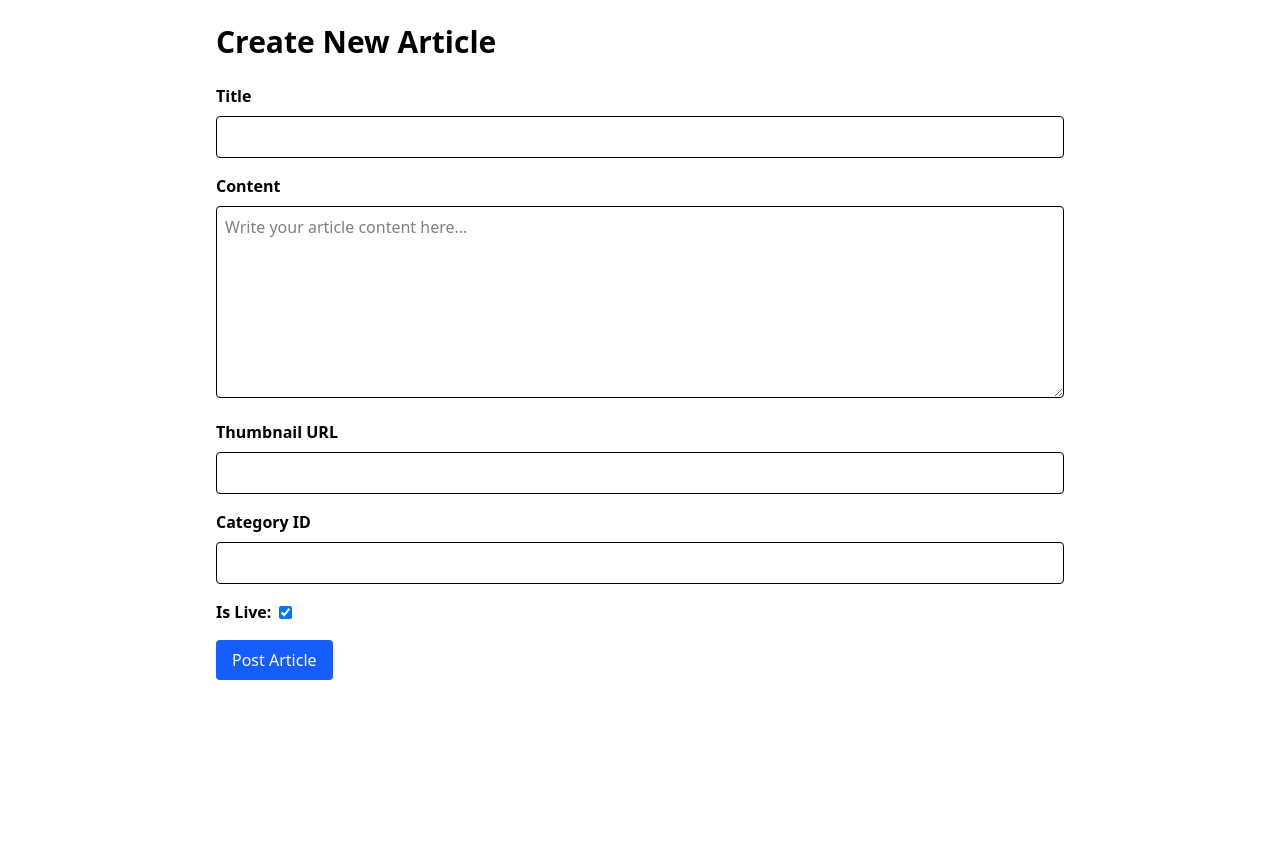
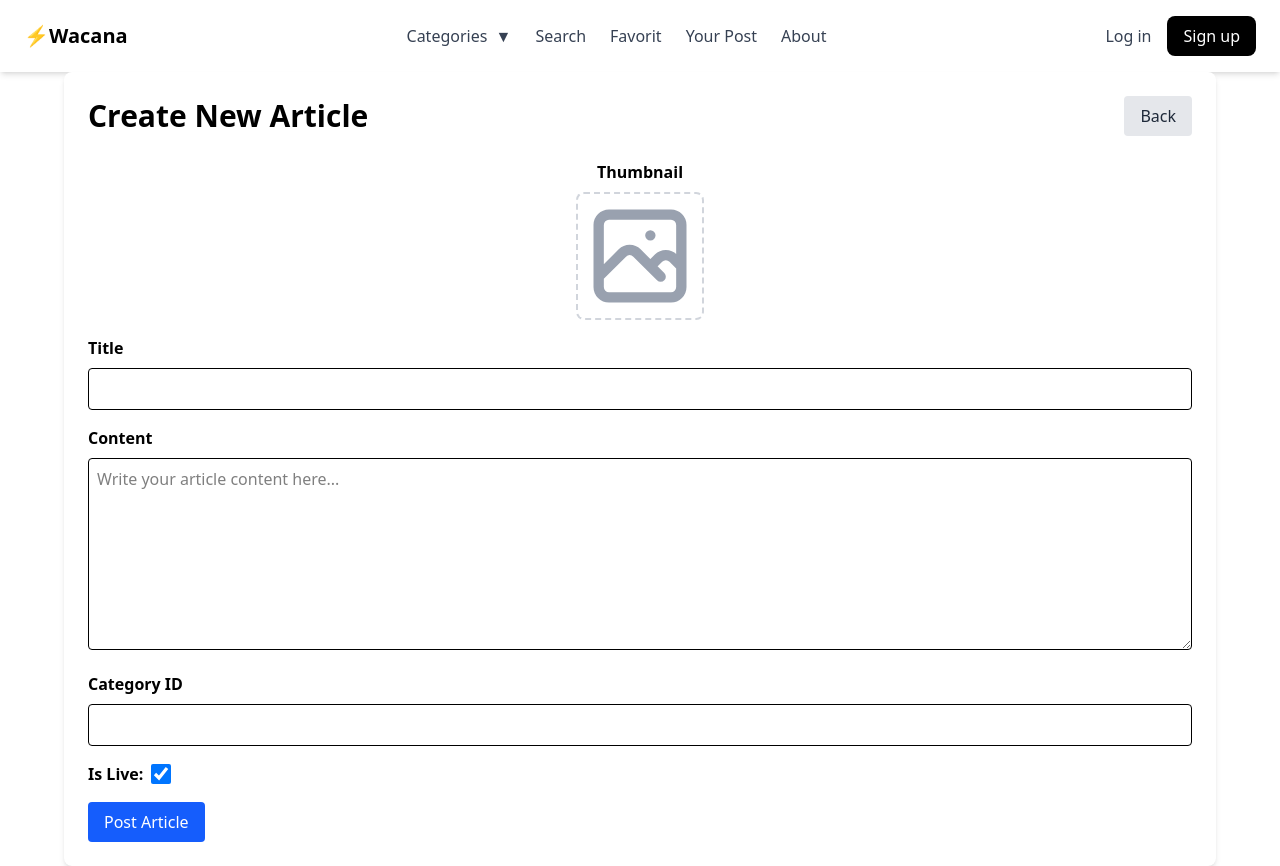
Before and after one commit to AfifJ/wacana, a React (Vite) app in the folder frontend/: page /create in a window 1280 px wide. Before the commit the page ends 800 px from the top, so only its background shows below. Built offline with nearby package versions, Linux system fonts and the light colour scheme.

Commit message:
fix branch dev-1

```diff
--- a/frontend/src/pages/PostDetail.jsx
+++ /dev/null
@@ -1,51 +0,0 @@
-import { useEffect, useState } from 'react';
-import { useParams } from 'react-router-dom';
-import Navbar from '../components/Navbar';
-import Footer from '../components/Footer';
-import useArticles from '../hooks/useArticles'; // new import
-
-const PostDetail = () => {
-    const { id } = useParams();
-    const [post, setPost] = useState(null);
-    const { loading, error, getArticleById } = useArticles(); // use hook's states and fetcher
-
-    useEffect(() => {
-        getArticleById(id)
-          .then(data => setPost(data))
-          .catch(() => {}); // error already handled in the hook
-    }, [id, getArticleById]);
-
-    if (loading) return <p>Loading...</p>;
-    if (error) return <p>Error: {error}</p>;
-
-    return (
-        <>
-        <Navbar />
-        <div className="max-w-6xl mx-auto px-6 py-12">
-            {post ? (
-                <div className="bg-white rounded-lg shadow-lg overflow-hidden mt-10">
-                    <img
-                        src={post.thumbnail}
-                        alt={post.title}
-                        className="w-full h-96 object-cover"
-                    />
-                    <div className="p-6">
-                        <h1 className="text-4xl font-bold mb-4">{post.title}</h1>
-                        <div className="flex items-center text-sm text-blue-600 mb-4">
-                            <span>By {post.author_id}</span>
-                            <span className="mx-2"></span>
-                            <span>{post.date}</span>
-                        </div>
-                        <p className="text-gray-800">{post.content}</p>
-                    </div>
-                </div>
-            ) : (
-                <p className="text-center text-gray-600">Post not found</p>
-            )}
-        </div>
-        <Footer />
-        </>
-    );
-};
-
-export default PostDetail;
--- a/frontend/src/pages/articles/CreateArticle.jsx
+++ b/frontend/src/pages/articles/CreateArticle.jsx
@@ -1,17 +1,19 @@
-import React, { useState } from 'react';
-import { useNavigate } from 'react-router-dom';
-import useArticles from '../../hooks/useArticles';
-import { useAuth } from '../../hooks/useAuth';
+import React, { useState } from "react";
+import { useNavigate } from "react-router-dom";
+import useArticles from "../../hooks/useArticles";
+import { useAuth } from "../../hooks/useAuth";
+import Navbar from "../../components/Navbar";
+import { PhotographIcon } from "@heroicons/react/outline";
 
 const CreateArticle = () => {
   const { postArticle } = useArticles();
   const { user } = useAuth(); // Pastikan hook useAuth mengembalikan user yang sudah tersimpan
   const navigate = useNavigate();
 
-  const [title, setTitle] = useState('');
-  const [content, setContent] = useState('');
-  const [thumbnail, setThumbnail] = useState('');
-  const [categoryId, setCategoryId] = useState('');
+  const [title, setTitle] = useState("");
+  const [content, setContent] = useState("");
+  const [thumbnail, setThumbnail] = useState("");
+  const [categoryId, setCategoryId] = useState("");
   const [isLive, setIsLive] = useState(true);
   const [error, setError] = useState(null);
   const [loading, setLoading] = useState(false);
@@ -21,21 +23,21 @@ const CreateArticle = () => {
     setLoading(true);
     setError(null);
 
-    console.log(user)
+    console.log(user);
 
     const articleData = {
       title,
       content,
       thumbnail,
       category_id: categoryId,
-      author_id: user ? user.id : '', // Pastikan user sudah login dan memiliki _id
+      author_id: user ? user.id : "", // Pastikan user sudah login dan memiliki _id
       is_live: isLive,
     };
 
     try {
       await postArticle(articleData);
-      alert('Article posted successfully!');
-      navigate('/');
+      alert("Article posted successfully!");
+      navigate("/");
     } catch (err) {
       setError(err.message);
     } finally {
@@ -43,12 +45,47 @@ const CreateArticle = () => {
     }
   };
 
+  const handleThumbnailChange = (e) => {
+    const file = e.target.files[0];
+    if (file) {
+      setThumbnail(URL.createObjectURL(file));
+    }
+  };
+
   return (
-    <div className="max-w-4xl mx-auto p-6">
-      <h1 className="text-3xl font-bold mb-6">Create New Article</h1>
+    <>
+      <Navbar />
+      <div className="max-w-6xl mx-auto p-6 bg-white shadow-md rounded-lg">
+        <div className="flex justify-between items-center mb-6">
+          <h1 className="text-3xl font-bold">Create New Article</h1>
+          <button
+            onClick={() => navigate(-1)}
+            className="bg-gray-200 hover:bg-gray-300 text-gray-800 py-2 px-4 rounded"
+          >
+            Back
+          </button>
+        </div>
         {error && <p className="text-red-500 mb-4">{error}</p>}
-      <form onSubmit={handleSubmit}>
-        <div className="mb-4">
+        <form onSubmit={handleSubmit} className="space-y-4">
+          <div className="flex flex-col items-center mb-4">
+            <label className="block font-semibold mb-2">Thumbnail</label>
+            <div className="relative">
+              <input
+                type="file"
+                accept="image/*"
+                onChange={handleThumbnailChange}
+                className="absolute inset-0 w-full h-full opacity-0 cursor-pointer"
+              />
+              <div className="flex items-center justify-center w-32 h-32 border-2 border-dashed border-gray-300 rounded-lg">
+                {thumbnail ? (
+                  <img src={thumbnail} alt="Thumbnail" className="w-full h-full object-cover rounded-lg" />
+                ) : (
+                  <PhotographIcon className="text-gray-400 text-4xl" />
+                )}
+              </div>
+            </div>
+          </div>
+          <div>
             <label className="block font-semibold mb-2">Title</label>
             <input
               type="text"
@@ -58,7 +95,7 @@ const CreateArticle = () => {
               required
             />
           </div>
-        <div className="mb-4">
+          <div>
             <label className="block font-semibold mb-2">Content</label>
             <textarea
               value={content}
@@ -68,16 +105,7 @@ const CreateArticle = () => {
               required
             />
           </div>
-        <div className="mb-4">
-          <label className="block font-semibold mb-2">Thumbnail URL</label>
-          <input
-            type="text"
-            value={thumbnail}
-            onChange={(e) => setThumbnail(e.target.value)}
-            className="w-full p-2 border rounded"
-          />
-        </div>
-        <div className="mb-4">
+          <div>
             <label className="block font-semibold mb-2">Category ID</label>
             <input
               type="text"
@@ -87,23 +115,25 @@ const CreateArticle = () => {
               required
             />
           </div>
-        <div className="mb-4 flex items-center">
+          <div className="flex items-center">
             <label className="font-semibold mr-2">Is Live:</label>
             <input
               type="checkbox"
               checked={isLive}
               onChange={(e) => setIsLive(e.target.checked)}
+              className="h-5 w-5"
             />
           </div>
           <button
             type="submit"
             disabled={loading}
-          className="bg-blue-600 text-white px-4 py-2 rounded"
+            className="bg-blue-600 text-white px-4 py-2 rounded hover:bg-blue-700"
           >
-          {loading ? 'Posting...' : 'Post Article'}
+            {loading ? "Posting..." : "Post Article"}
           </button>
         </form>
       </div>
+    </>
   );
 };
 
--- a/frontend/src/pages/articles/PostDetail.jsx
+++ b/frontend/src/pages/articles/PostDetail.jsx
@@ -1,50 +1,19 @@
-import React, { useEffect, useState } from 'react';
+import { useEffect, useState } from 'react';
 import { useParams } from 'react-router-dom';
-import useArticles from '../../hooks/useArticles';
-import { useAuth } from '../../hooks/useAuth';
 import Navbar from '../../components/Navbar';
 import Footer from '../../components/Footer';
+import useArticles from '../../hooks/useArticles'; // new import
 
 const PostDetail = () => {
     const { id } = useParams();
-  const { fetchArticleById } = useArticles();
-  const { getUserById } = useAuth();
     const [post, setPost] = useState(null);
-  const [authorName, setAuthorName] = useState("Unknown");
-  const [loading, setLoading] = useState(true);
-  const [error, setError] = useState(null);
+    const { loading, error, getArticleById } = useArticles(); // use hook's states and fetcher
 
-  // Ambil detail artikel berdasarkan id
     useEffect(() => {
-    const fetchPost = async () => {
-      try {
-        const data = await fetchArticleById(id);
-        setPost(data);
-      } catch (err) {
-        setError(err.message);
-      } finally {
-        setLoading(false);
-      }
-    };
-
-    fetchPost();
-  }, [id, fetchArticleById]);
-
-  // Setelah artikel berhasil diambil, fetch profil penulis berdasarkan author_id
-  useEffect(() => {
-    const fetchAuthorName = async () => {
-      if (post && post.author_id) {
-        try {
-          const profile = await getUserById(post.author_id);
-          setAuthorName(profile.username || "Unknown");
-        } catch (err) {
-          setAuthorName("Unknown");
-        }
-      }
-    };
-
-    fetchAuthorName();
-  }, [post, getUserById]);
+        getArticleById(id)
+          .then(data => setPost(data))
+          .catch(() => {}); // error already handled in the hook
+    }, [id, getArticleById]);
 
     if (loading) return <p>Loading...</p>;
     if (error) return <p>Error: {error}</p>;
@@ -56,15 +25,15 @@ const PostDetail = () => {
             {post ? (
                 <div className="bg-white rounded-lg shadow-lg overflow-hidden mt-10">
                     <img
-              src={post.image}
+                        src={post.thumbnail}
                         alt={post.title}
                         className="w-full h-96 object-cover"
                     />
                     <div className="p-6">
                         <h1 className="text-4xl font-bold mb-4">{post.title}</h1>
                         <div className="flex items-center text-sm text-blue-600 mb-4">
-                <span>By {authorName}</span>
-                <span className="mx-2">•</span>
+                            <span>By {post.author_id}</span>
+                            <span className="mx-2"></span>
                             <span>{post.date}</span>
                         </div>
                         <p className="text-gray-800">{post.content}</p>
```
Lines whose indentation alone changed are shown as unchanged.
